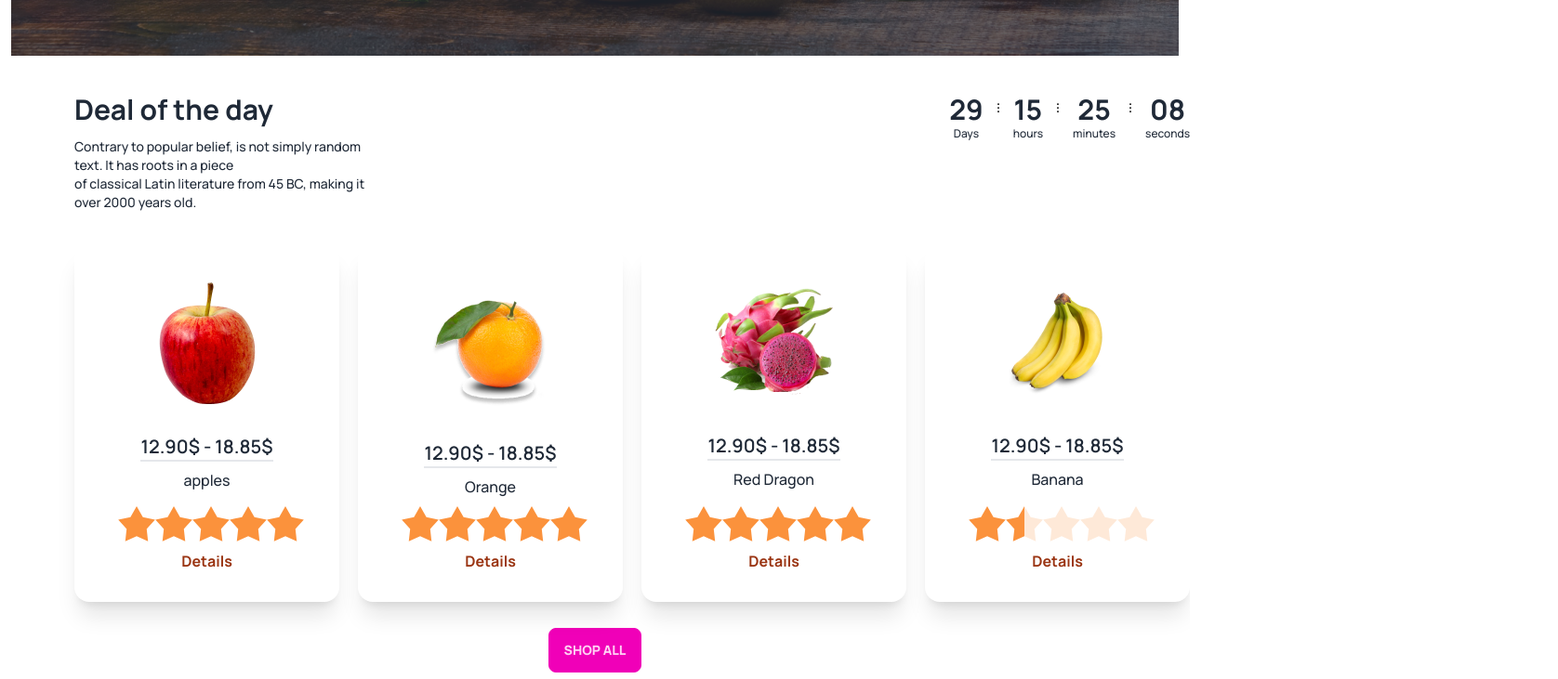
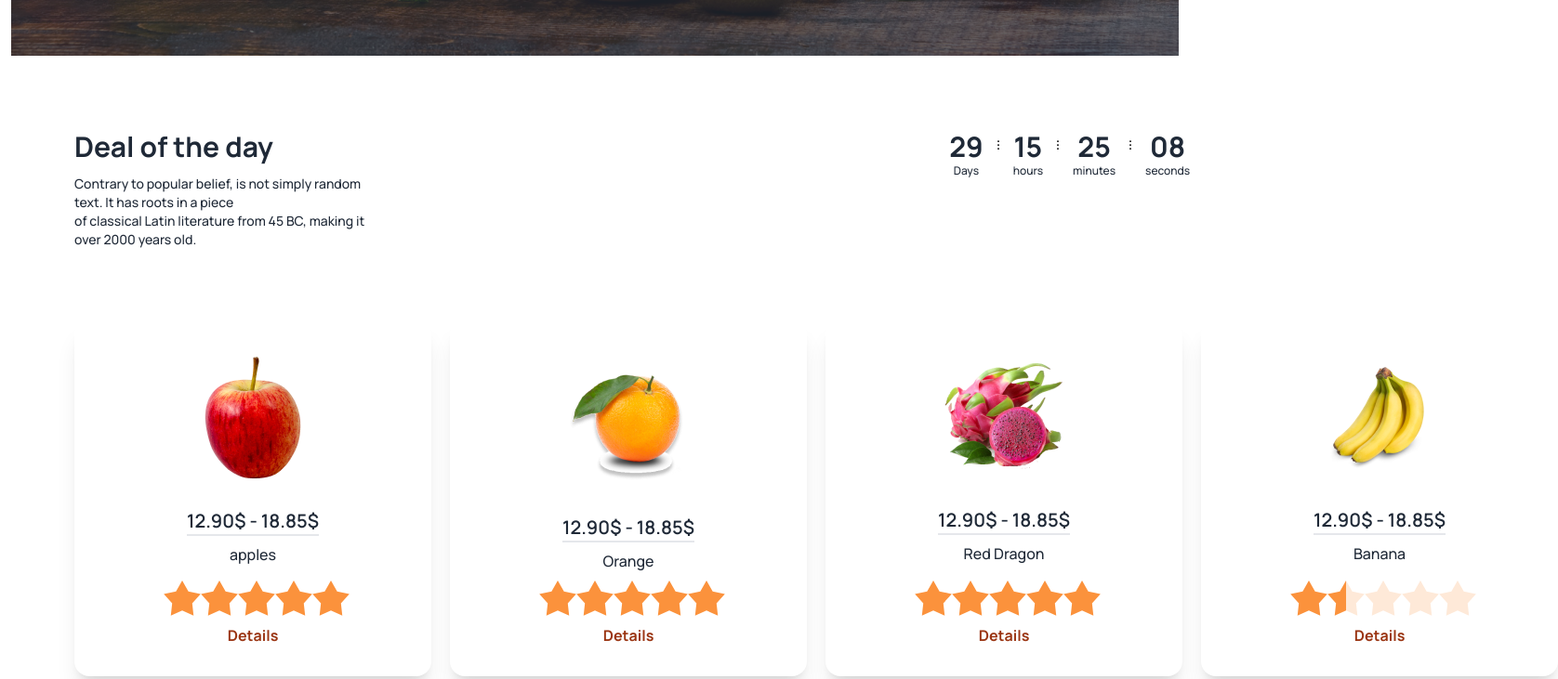
Before and after one commit to premhasanbappi/B8A3-fruit-brust, a plain HTML site: page index.html in a window 1280 px wide. Shown: the part 703-1434 px from the top of the page at 93% size, 1676 px wide, since content can reach past the window. Drawn offline with nearby package versions, Linux system fonts and the light colour scheme.

Commit message:
added more comment

```diff
--- a/index.html
+++ b/index.html
@@ -116,6 +116,7 @@ crossorigin="anonymous" referrerpolicy="no-referrer" />
 <!-- start main  -->
      <main>
       <section>
+        <div class="lg:flex justify-around my-10" >
       <div class="flex space-x-56 pt-10 text-left ">
 
         <div>
@@ -169,8 +170,11 @@ crossorigin="anonymous" referrerpolicy="no-referrer" />
   </div>
 
         </div>
+      </div>
 <!-- start fruits card -->
-        <section class="pt-9 pl-20 flex gap-5">
+<!-- apples card start -------------------------------->
+<div class="lg:flex justify-around my-10">
+        <div class="pt-9 pl-20 flex gap-5">
           <div class="card w-96 bg-base-100 shadow-xl">
             <figure class="px-10 pt-10">
               <img src="/images/fruit6.png" alt="" class="rounded-xl" />
@@ -197,6 +201,10 @@ crossorigin="anonymous" referrerpolicy="no-referrer" />
               </div>
             </div>
           </div>
+          <!-- apples card end -->
+
+          <!-- orange card start -->
+
           <div class="card w-96 bg-base-100 shadow-xl">
             <figure class="px-10 pt-10">
               <img src="/images/fruit7.png" alt="Shoes" class="rounded-xl" />
@@ -223,6 +231,8 @@ crossorigin="anonymous" referrerpolicy="no-referrer" />
               </div>
             </div>
           </div>
+          <!-- orange card end -->
+          <!-- red dragon card start  -->
           <div class="card w-96 bg-base-100 shadow-xl">
             <figure class="px-10 pt-10">
               <img src="/images/fruit8.png " alt="Shoes" class="rounded-xl" />
@@ -249,6 +259,9 @@ crossorigin="anonymous" referrerpolicy="no-referrer" />
               </div>
             </div>
           </div>
+          <!-- red dragon card end  -->
+
+          <!-- Banna card start  ------->
           <div class="card w-96 bg-base-100 shadow-xl">
             <figure class="px-10 pt-10">
               <img src="/images/fruit9.png" alt="Shoes" class="rounded-xl" />
@@ -275,8 +288,10 @@ crossorigin="anonymous" referrerpolicy="no-referrer" />
               </div>
             </div>
           </div>
+           <!-- Banna card end  -->
 
-     </section>
+        </div>
+      </div>
 
      <div class="text-center pt-7"><button class="btn btn-secondary"><b>Shop All</b></button></div>
 
@@ -352,7 +367,7 @@ crossorigin="anonymous" referrerpolicy="no-referrer" />
        Latin literature from 45 BC, making it over 2000 years old.</p>
   </div>
 
-  <div class="lg:flex space-x-20 items-center space-y-20">
+  <div class="lg:flex space-x-20 items-center pl-20 space-y-20">
     <!-- left card -->
         <div class="space-y-16">
           <!-- card1 -->
@@ -446,8 +461,8 @@ crossorigin="anonymous" referrerpolicy="no-referrer" />
             </div>
         </div>
   </div>
+</section>
 
-</section>
 
 
 
```
